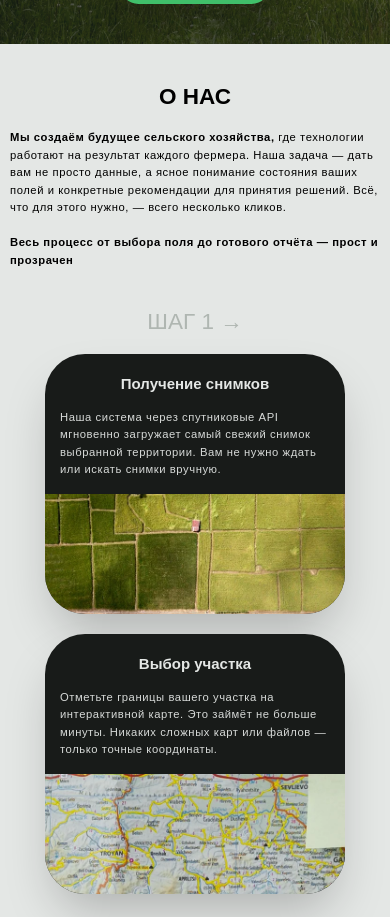
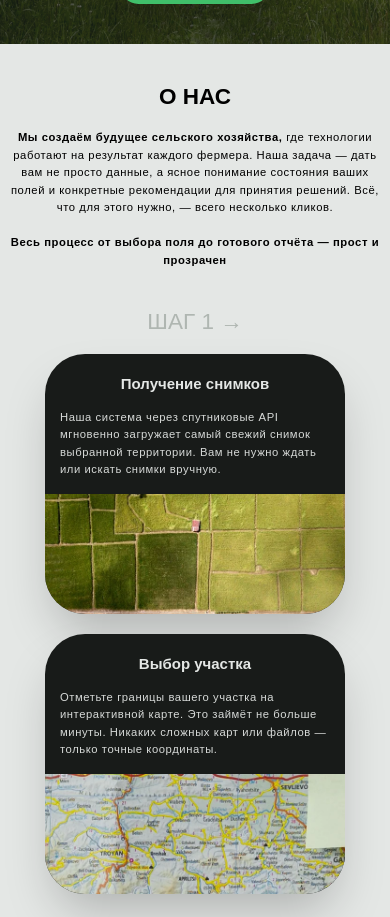
Before and after one commit to Maxim-5GHZ/ADDCODEHACK25, a React (Vite) app in the folder frontend/: page / in a window 390 px wide. Shown: the part 800-1717 px from the top of the page. Built offline with nearby package versions, Linux system fonts and the light colour scheme.

Commit message:
Minor fix
Minor fix on the main page

```diff
--- a/frontend/src/pages/Main.jsx
+++ b/frontend/src/pages/Main.jsx
@@ -109,7 +109,7 @@ function AboutUs() {
                     <h2 className="text-4xl sm:text-5xl md:text-6xl lg:text-8xl font-bold text-center lg:col-span-2 animate-fade-in-up">
                         О НАС
                     </h2>
-                    <p className="text-lg sm:text-xl md:text-2xl lg:text-4xl text-start lg:col-span-2 tracking-wider text-center lg:text-start animate-fade-in-up" style={{animationDelay: '0.2s', animationFillMode: 'both'}}>
+                    <p className="text-lg sm:text-xl md:text-2xl lg:text-4xl lg:col-span-2 tracking-wider text-center lg:text-start animate-fade-in-up" style={{animationDelay: '0.2s', animationFillMode: 'both'}}>
                         <strong>Мы создаём будущее сельского хозяйства,</strong> где технологии работают на результат
                         каждого фермера. Наша задача — дать вам не просто данные, а ясное понимание состояния ваших полей
                         и конкретные рекомендации для принятия решений. Всё, что для этого нужно, — всего несколько кликов.<br /><br />
```
